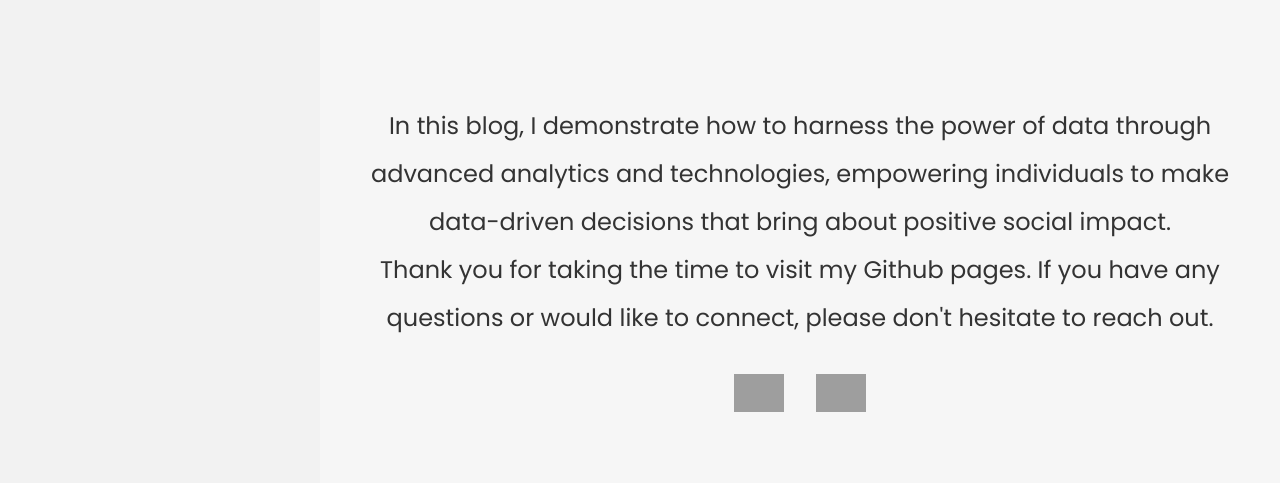
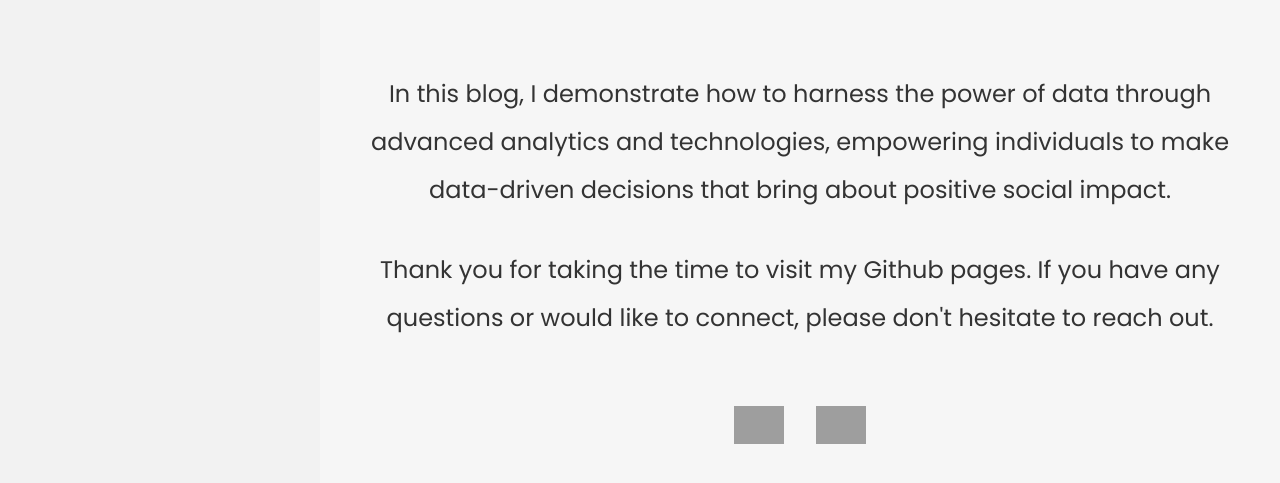
Before and after one commit to plestrada/patestrada.github.io, a plain HTML site: page home/index.html in a window 1280 px wide. Shown: the part 281-764 px from the top of the page. Drawn offline with nearby package versions, Linux system fonts and the light colour scheme; grey boxes are pictures that could not be loaded.

Commit message:
Update index.html

```diff
--- a/home/index.html
+++ b/home/index.html
@@ -57,13 +57,14 @@
 		p {
 			font-size: 1.5rem;
 			line-height: 2;
+			margin-bottom: 2rem;
 			padding: 0;
 		}
 
 		.social-icons {
 		  display: flex;
 		  justify-content: center;
-		  margin-top: 2rem;
+		  margin-top: 4rem;
 		}
 
 		.social-icons__icon {
```
